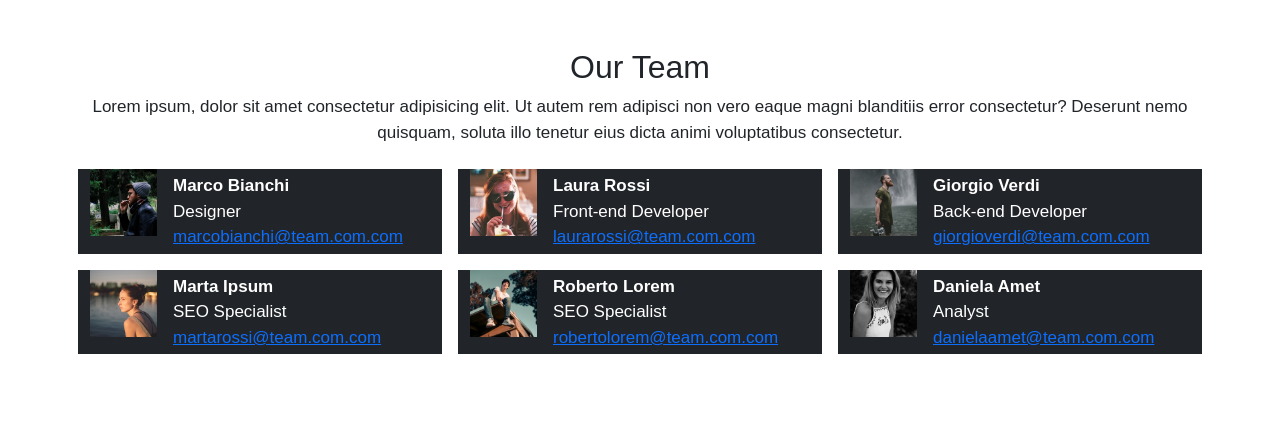
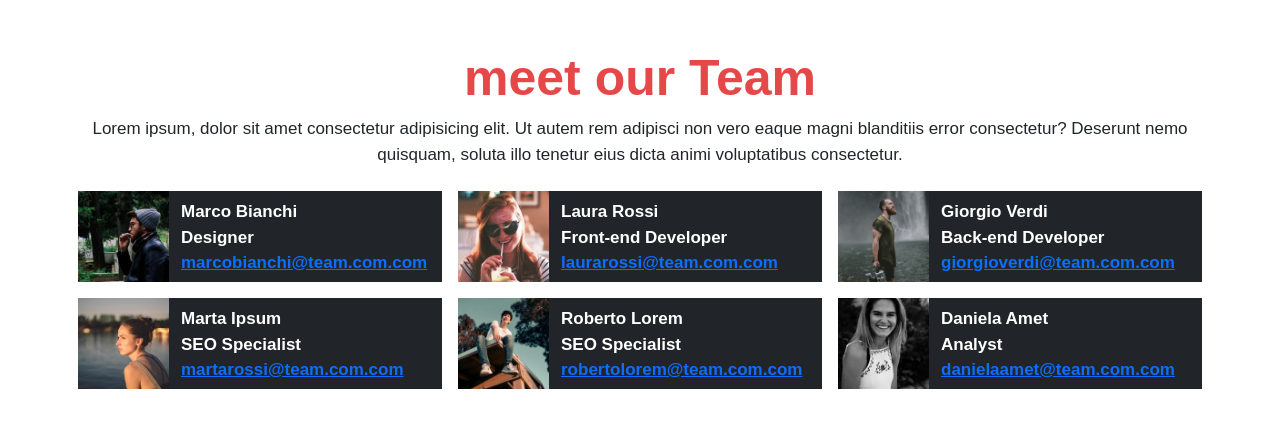
Before and after one commit to mauroanastasi/js-our-team, a plain HTML site: page index.html in a window 1280 px wide. Drawn offline with nearby package versions, Linux system fonts and the light colour scheme.

Commit message:
[FIX] aggiusto padding/margin e scritta h1

```diff
--- a/css/style.css
+++ b/css/style.css
@@ -8,3 +8,9 @@ body{
     object-fit: cover;
 
 }
+
+h1{
+    font-size: 50px;
+    color: #e54848;
+    font-weight: 800;
+}
--- a/index.html
+++ b/index.html
@@ -13,7 +13,7 @@
             <div class="container">
                 <div class="row">
                     <div class="col-12">
-                        <h2 class="text-center">Our Team</h2>
+                        <h1 class="text-center">meet our Team</h1>
                         <p class="text-center">Lorem ipsum, dolor sit amet consectetur adipisicing elit. Ut autem rem adipisci non vero eaque magni blanditiis error consectetur? Deserunt nemo quisquam, soluta illo tenetur eius dicta animi voluptatibus consectetur.</p>
                     </div>
                 </div>
--- a/script.js
+++ b/script.js
@@ -43,17 +43,17 @@ const generateMemberCard = (member) => {
 const card = `<div class="col-12 col-md-6 col-lg-4">
                         <div class="team-card text-white m-2" >
                             <div class=" row info d-flex bg-dark">
-                                <div class="col-3">
+                                <div class="col-3 p-0">
                                     <img src="${member.img}" class="img-fluid" alt="team1">
                                 </div>
-                                <div class="col-9 text-right p-1">
+                                <div class="col-9 text-right fw-bold pt-2">
                                     <p class="mb-0">
                                         <b>${member.name}</b>
                                     </p>
                                     <p class="mb-0">
                                         ${member.role}
                                     </p>
-                                    <a href="email_member">${member.email}.com</a>
+                                    <a href="email_member" class="p-0" >${member.email}.com</a>
                                 </div>
                             </div>
                         </div>
```
